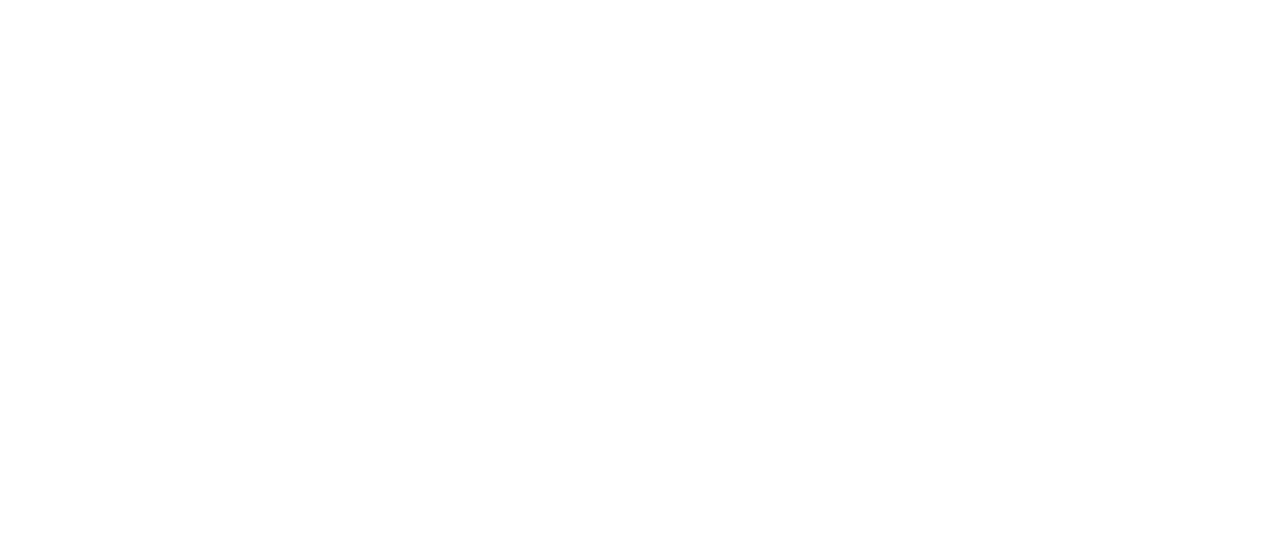
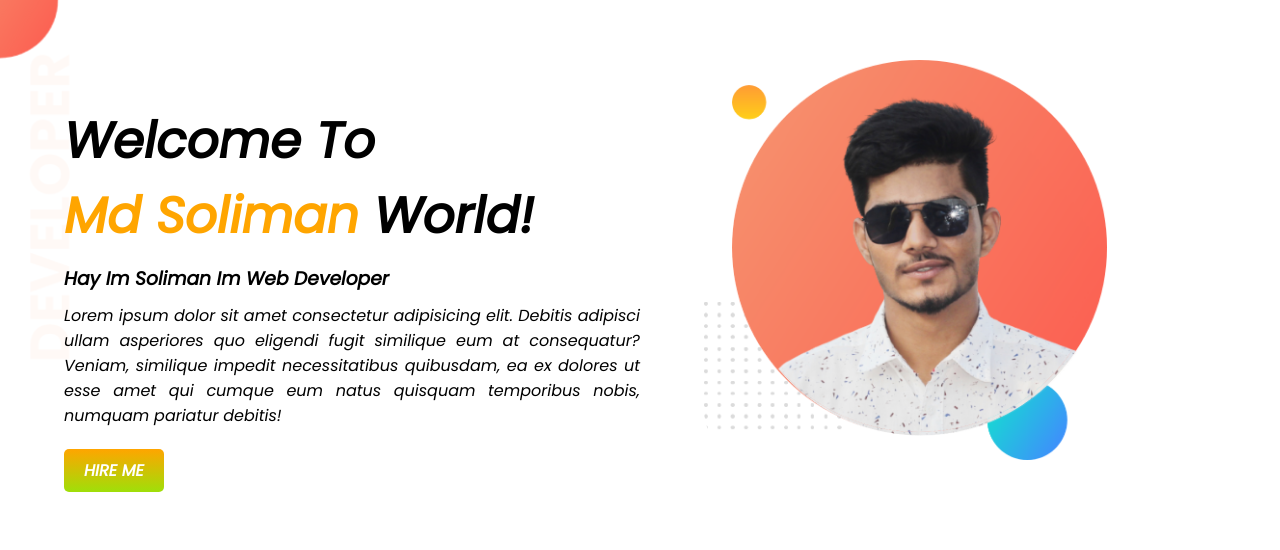
Before and after one commit to mdsoliman-byte/personal-portfolio-one, a plain HTML site: page index.html in a window 1280 px wide. Drawn offline with Linux system fonts and the light colour scheme; a web font is replaced by a local one.

Commit message:
adding css

```diff
--- a/css/style.css
+++ b/css/style.css
@@ -1,6 +1,49 @@
 * {
   margin: 0;
   padding: 0;
-  box-sizing: border-box;
-  font-family: ;
+
+  font-family: "Poppins", sans-serif;
 }
+.color-text {
+  color: orange;
+}
+h1 {
+  font-size: 50px;
+}
+.continer-top {
+  display: flex;
+}
+.top-section {
+  background-image: url(../assets/images/top-banner.png);
+  background-repeat: no-repeat;
+}
+.top-section-left-bar {
+  margin-top: 40px;
+  width: 50%;
+  padding: 5%;
+}
+.top-section-left-bar h3 {
+  margin-top: 10px;
+  margin-bottom: 10px;
+}
+.top-section-left-bar p {
+  margin-bottom: 30px;
+  text-align: justify;
+}
+.top-section-right-bar {
+  width: 50%;
+  margin-top: 40px;
+}
+.top-section-right-bar img {
+  margin-top: 20px;
+  width: 70%;
+  border-radius: 50px;
+}
+.hire-me-btn {
+  text-decoration: none;
+  background-image: linear-gradient(orange, rgb(159, 223, 9));
+  padding: 10px 20px;
+  border-radius: 5px;
+  color: white;
+  font-weight: 700;
+}
--- a/index.html
+++ b/index.html
@@ -4,8 +4,38 @@
     <meta charset="UTF-8" />
     <meta http-equiv="X-UA-Compatible" content="IE=edge" />
     <meta name="viewport" content="width=device-width, initial-scale=1.0" />
+    <link rel="preconnect" href="https://fonts.googleapis.com" />
+    <link rel="preconnect" href="https://fonts.gstatic.com" crossorigin />
+    <link
+      href="https://fonts.googleapis.com/css2?family=Bitter:ital,wght@1,100&family=Poppins:ital@1&family=Roboto:ital,wght@0,100;1,100;1,700&family=Scheherazade+New:wght@400;700&display=swap"
+      rel="stylesheet"
+    />
     <link rel="stylesheet" href="css/style.css" />
     <title>MD SOLIMAN</title>
   </head>
-  <body></body>
+  <body>
+    <section class="top-section">
+      <div class="continer-top">
+        <div class="top-section-left-bar">
+          <h1>Welcome To</h1>
+          <h1><span class="color-text">Md Soliman</span> World!</h1>
+          <h3>Hay Im Soliman Im Web Developer</h3>
+          <p>
+            Lorem ipsum dolor sit amet consectetur adipisicing elit. Debitis
+            adipisci ullam asperiores quo eligendi fugit similique eum at
+            consequatur? Veniam, similique impedit necessitatibus quibusdam, ea
+            ex dolores ut esse amet qui cumque eum natus quisquam temporibus
+            nobis, numquam pariatur debitis!
+          </p>
+          <a href="" class="hire-me-btn" target="blank">HIRE ME</a>
+        </div>
+        <div class="top-section-right-bar">
+          <img src="assets/images/my-bg (1).png" alt="" />
+        </div>
+      </div>
+    </section>
+    <section class="body-section">
+      <div></div>
+    </section>
+  </body>
 </html>
```
Also changed, not shown: assets/images/IMG_7510-01-01.jpg (added), assets/images/dream-bg.png (added), assets/images/my-bg (1).png (added), assets/images/top-banner.png (added).
